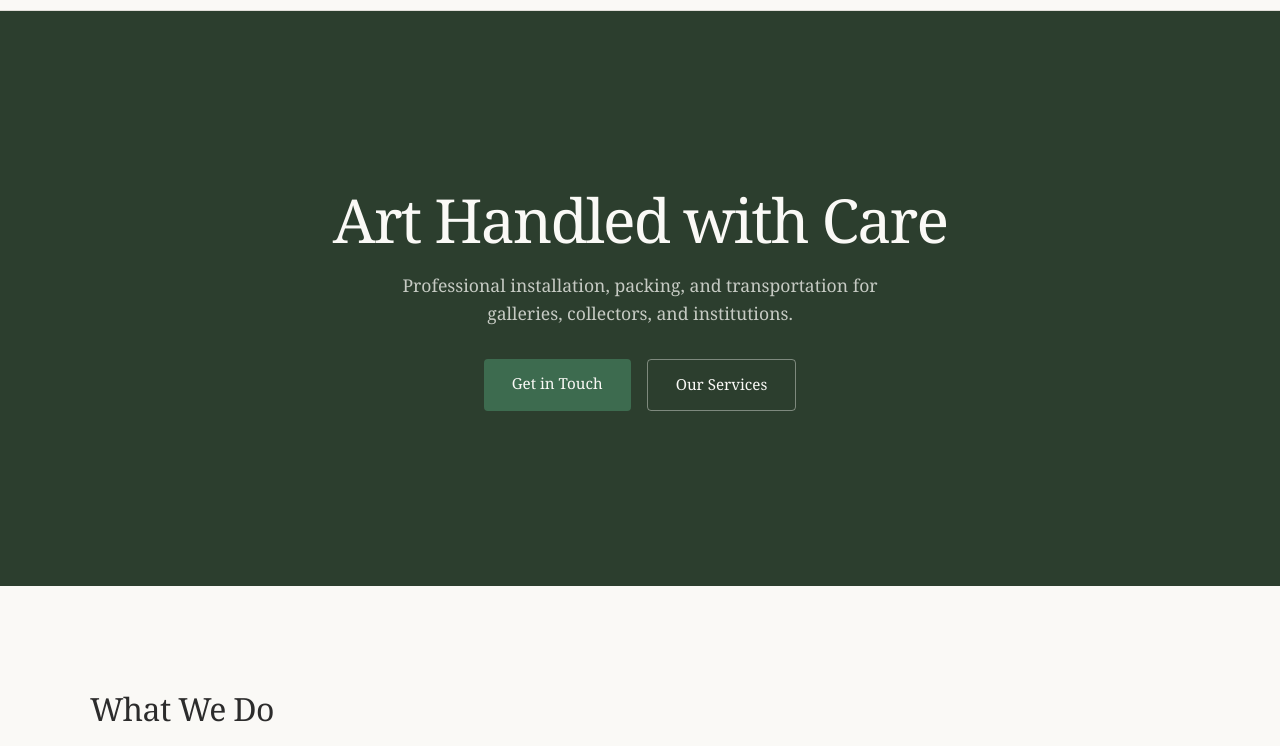
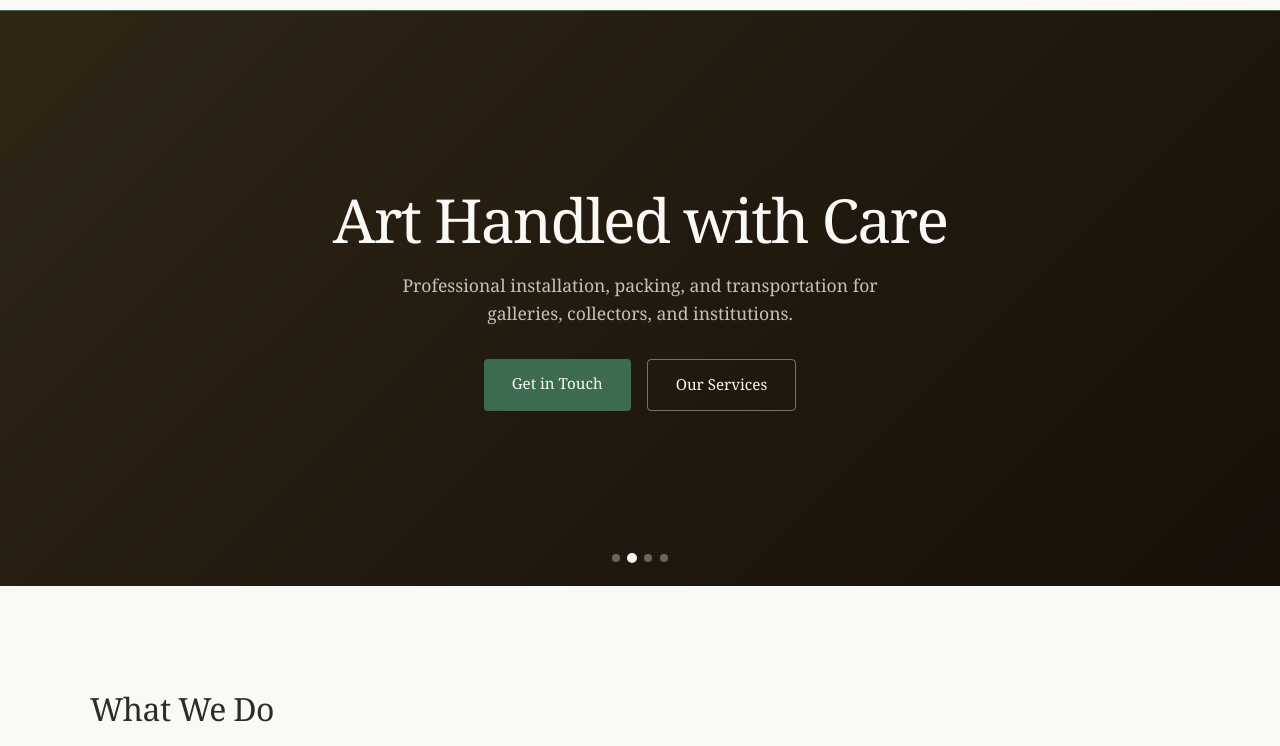
Before and after one commit to DonovanJump/fernartservice, a plain HTML site: page index.html in a window 1280 px wide. Shown: the part 54-800 px from the top of the page. Drawn offline with Linux system fonts and the light colour scheme.

Commit message:
added image carousel behind hero

```diff
--- a/css/styles.css
+++ b/css/styles.css
@@ -18,7 +18,7 @@
   --clr-text-light: #5a5a5a;
   --clr-accent: #3d6b4f;
   --clr-accent-light: #e8f0eb;
-  --clr-border: #e0ddd8;
+  --clr-border: #3d6b4f;
   --clr-hero-bg: #2c3e2e;
   --clr-hero-text: #faf9f6;
   --ff-body: "Georgia", "Times New Roman", serif;
@@ -91,7 +91,9 @@ a:hover {
   font-family: var(--ff-body);
   font-size: 0.95rem;
   cursor: pointer;
-  transition: background-color var(--transition), color var(--transition);
+  transition:
+    background-color var(--transition),
+    color var(--transition);
   border: none;
   text-align: center;
 }
@@ -206,25 +208,100 @@ a:hover {
   height: 2px;
   background-color: var(--clr-text);
   border-radius: 2px;
-  transition: transform var(--transition), opacity var(--transition);
+  transition:
+    transform var(--transition),
+    opacity var(--transition);
 }
 
 /* ============================================
    HERO
    ============================================ */
 #hero {
+  position: relative;
+  overflow: hidden;
   display: flex;
   align-items: center;
   justify-content: center;
   min-height: 80vh;
   padding-top: 64px; /* offset for fixed header */
-  background-color: var(--clr-hero-bg);
   color: var(--clr-hero-text);
   text-align: center;
 }
 
+/* --- Carousel background --- */
+.hero-carousel {
+  position: absolute;
+  inset: 0;
+  z-index: 0;
+}
+
+.carousel-slide {
+  position: absolute;
+  inset: 0;
+  opacity: 0;
+  transition: opacity 1.2s ease;
+}
+
+.carousel-slide.active {
+  opacity: 1;
+}
+
+/* Placeholder gradients — replace background-image with real photos later */
+.carousel-slide:nth-child(1) {
+  background: linear-gradient(135deg, #2c3e2e 0%, #233625 60%, #162414 100%);
+}
+.carousel-slide:nth-child(2) {
+  background: linear-gradient(135deg, #5c4a2a 0%, #3d2e1a 60%, #2c2010 100%);
+}
+.carousel-slide:nth-child(3) {
+  background: linear-gradient(135deg, #1a2e3d 0%, #2c3e50 60%, #1a2535 100%);
+}
+.carousel-slide:nth-child(4) {
+  background: linear-gradient(135deg, #2e1a3d 0%, #231530 60%, #18101f 100%);
+}
+
+/* --- Darkening overlay for text contrast --- */
+.hero-overlay {
+  position: absolute;
+  inset: 0;
+  z-index: 1;
+  background: rgba(0, 0, 0, 0.48);
+}
+
+/* --- Hero content sits above carousel + overlay --- */
 .hero-inner {
+  position: relative;
+  z-index: 2;
   padding: var(--space-xl) 0;
+}
+
+/* --- Dot indicators --- */
+.carousel-dots {
+  position: absolute;
+  bottom: 1.5rem;
+  left: 50%;
+  transform: translateX(-50%);
+  z-index: 2;
+  display: flex;
+  gap: 0.5rem;
+}
+
+.carousel-dot {
+  width: 8px;
+  height: 8px;
+  border-radius: 50%;
+  border: none;
+  background-color: rgba(250, 249, 246, 0.35);
+  cursor: pointer;
+  padding: 0;
+  transition:
+    background-color var(--transition),
+    transform var(--transition);
+}
+
+.carousel-dot.active {
+  background-color: var(--clr-hero-text);
+  transform: scale(1.25);
 }
 
 #hero-heading {
@@ -322,7 +399,7 @@ a:hover {
 .image-placeholder {
   width: 100%;
   aspect-ratio: 4 / 3;
-  background-color: var(--clr-border);
+  background: linear-gradient(135deg, #293d1a 0%, #1b3015 60%, #181f10 100%);
   border-radius: var(--radius);
 }
 
@@ -479,6 +556,18 @@ a:hover {
   font-size: 0.85rem;
 }
 
+.center {
+  display: flex;
+  justify-content: center;
+  align-items: center;
+  height: 25rem;
+}
+
+.center p {
+  color: var(--clr-hero-text);
+  font-size: 1rem;
+}
+
 .footer-nav a:hover {
   color: var(--clr-hero-text);
 }
@@ -508,7 +597,9 @@ a:hover {
     transform: translateY(-100%);
     opacity: 0;
     pointer-events: none;
-    transition: transform var(--transition), opacity var(--transition);
+    transition:
+      transform var(--transition),
+      opacity var(--transition);
   }
 
   #primary-nav.open {
--- a/index.html
+++ b/index.html
@@ -9,7 +9,7 @@
   </head>
 
   <body>
-    <!-- ===== HEADER / NAV ===== -->
+    <!-------- HEADER / NAV -------->
     <header id="site-header">
       <div class="container header-inner">
         <a href="#hero" class="logo" aria-label="Fern Art Services home">
@@ -28,8 +28,17 @@
       </div>
     </header>
 
-    <!-- ===== HERO ===== -->
+    <!-------- HERO -------->
     <section id="hero" aria-labelledby="hero-heading">
+      <!-- Background carousel (placeholder slides — swap for real images later) -->
+      <div class="hero-carousel" aria-hidden="true">
+        <div class="carousel-slide active"></div>
+        <div class="carousel-slide"></div>
+        <div class="carousel-slide"></div>
+        <div class="carousel-slide"></div>
+      </div>
+      <div class="hero-overlay" aria-hidden="true"></div>
+
       <div class="container hero-inner">
         <h1 id="hero-heading">Art Handled with&nbsp;Care</h1>
         <p class="hero-sub">
@@ -41,9 +50,17 @@
           <a href="#services" class="btn btn-secondary">Our Services</a>
         </div>
       </div>
+
+      <!-- Slide indicators -->
+      <div class="carousel-dots" aria-hidden="true">
+        <button class="carousel-dot active" data-target="0"></button>
+        <button class="carousel-dot" data-target="1"></button>
+        <button class="carousel-dot" data-target="2"></button>
+        <button class="carousel-dot" data-target="3"></button>
+      </div>
     </section>
 
-    <!-- ===== SERVICES ===== -->
+    <!-------- SERVICES -------->
     <section id="services" aria-labelledby="services-heading">
       <div class="container">
         <h2 id="services-heading" class="section-title">What We Do</h2>
@@ -88,11 +105,15 @@
       </div>
     </section>
 
-    <!-- ===== ABOUT ===== -->
+    <!-------- ABOUT -------->
     <section id="about" aria-labelledby="about-heading">
       <div class="container about-inner">
         <div class="about-image">
-          <div class="image-placeholder" aria-label="Team photo placeholder"></div>
+          <div class="image-placeholder" aria-label="Team photo placeholder">
+            <div class="center">
+              <p>Place Holder Image</p>
+            </div>
+          </div>
         </div>
         <div class="about-text">
           <h2 id="about-heading" class="section-title">About Fern</h2>
@@ -108,7 +129,7 @@
       </div>
     </section>
 
-    <!-- ===== WHY US ===== -->
+    <!-------- WHY US -------->
     <section id="why-us" aria-labelledby="why-heading">
       <div class="container">
         <h2 id="why-heading" class="section-title">Why Choose Fern?</h2>
@@ -149,7 +170,7 @@
       </div>
     </section>
 
-    <!-- ===== CONTACT ===== -->
+    <!-------- CONTACT -------->
     <section id="contact" aria-labelledby="contact-heading">
       <div class="container contact-inner">
         <div class="contact-info">
@@ -161,36 +182,52 @@
           <ul class="contact-details">
             <li>
               <strong>Email:</strong>
-              <a href="mailto:hello@fernartservices.com">hello@fernartservices.com</a>
+              <a href="mailto:hello@fernartservices.com">email@example.com</a>
             </li>
             <li>
               <strong>Phone:</strong>
               <a href="tel:+15551234567">(555) 123-4567</a>
             </li>
-            <li>
-              <strong>Location:</strong> Filler City, State
-            </li>
+            <li><strong>Location:</strong> City, State</li>
           </ul>
         </div>
         <form class="contact-form" action="#" method="post" novalidate>
           <div class="form-group">
             <label for="name">Name</label>
-            <input type="text" id="name" name="name" required placeholder="Your name" />
+            <input
+              type="text"
+              id="name"
+              name="name"
+              required
+              placeholder="Your name"
+            />
           </div>
           <div class="form-group">
             <label for="email">Email</label>
-            <input type="email" id="email" name="email" required placeholder="you@example.com" />
+            <input
+              type="email"
+              id="email"
+              name="email"
+              required
+              placeholder="you@example.com"
+            />
           </div>
           <div class="form-group">
             <label for="message">Message</label>
-            <textarea id="message" name="message" rows="5" required placeholder="Tell us about your project..."></textarea>
+            <textarea
+              id="message"
+              name="message"
+              rows="5"
+              required
+              placeholder="Tell us about your project..."
+            ></textarea>
           </div>
           <button type="submit" class="btn btn-primary">Send Message</button>
         </form>
       </div>
     </section>
 
-    <!-- ===== FOOTER ===== -->
+    <!-------- FOOTER -------->
     <footer id="site-footer">
       <div class="container footer-inner">
         <div class="footer-brand">
--- a/js/main.js
+++ b/js/main.js
@@ -32,6 +32,38 @@
     });
   }
 
+  // ----- Hero carousel -----
+  (function () {
+    var slides = document.querySelectorAll(".carousel-slide");
+    var dots = document.querySelectorAll(".carousel-dot");
+    var current = 0;
+    var interval;
+
+    function goTo(index) {
+      slides[current].classList.remove("active");
+      dots[current].classList.remove("active");
+      current = (index + slides.length) % slides.length;
+      slides[current].classList.add("active");
+      dots[current].classList.add("active");
+    }
+
+    function advance() {
+      goTo(current + 1);
+    }
+
+    if (slides.length > 1) {
+      interval = setInterval(advance, 4500);
+
+      dots.forEach(function (dot) {
+        dot.addEventListener("click", function () {
+          clearInterval(interval);
+          goTo(parseInt(this.getAttribute("data-target"), 10));
+          interval = setInterval(advance, 4500);
+        });
+      });
+    }
+  })();
+
   // ----- Header shadow on scroll -----
   const header = document.getElementById("site-header");
   if (header) {
```
